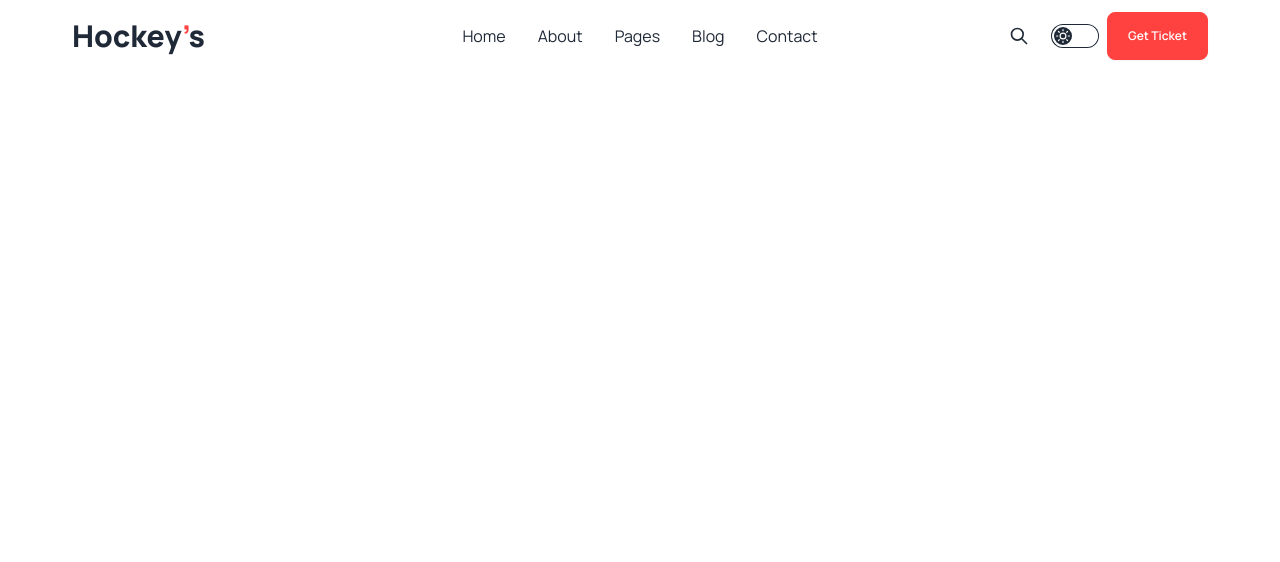
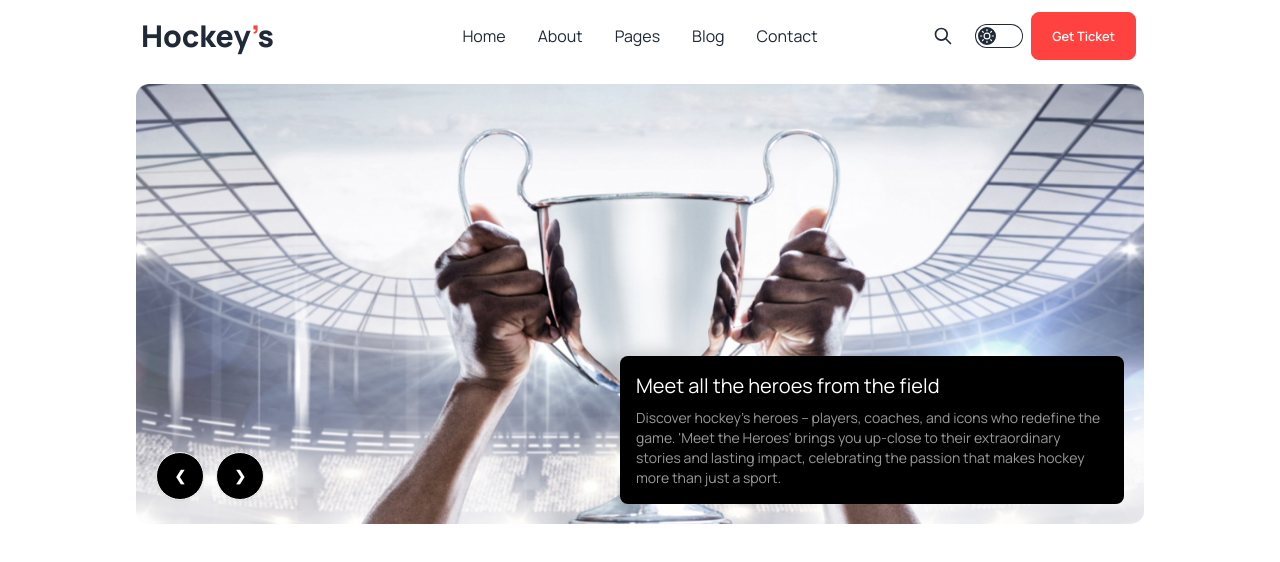
Before and after one commit to SadatRiyad/PH-Assignment3, a plain HTML site: page index.html in a window 1280 px wide. Drawn offline with nearby package versions, Linux system fonts and the light colour scheme.

Commit message:
header slider added

```diff
--- a/index.html
+++ b/index.html
@@ -47,7 +47,7 @@
             padding: 10px 20px;
             cursor: pointer;
             border: 1px solid #FF4240;
-            font-size: .75rem;
+            font-size: .8rem;
             font-weight: 600;
             transition: all 0.5s ease;
         }
@@ -57,13 +57,18 @@
             color: #FF4240;
             border: 1px solid #FF4240;
         }
+
+        .dropdown {
+            margin-left: -15px;
+        }
     </style>
 </head>
 
-<body class="font-manrope">
+<body class="font-manrope px-2 md:w-[80%] mx-auto ">
     <header>
         <!-- navbar start -->
-        <div class="max-w-6xl mx-auto justify-center items-center sticky">
+        <nav class="sticky top-0 z-10">
+            <div class="justify-center items-center">
                 <div class="navbar bg-base-100">
                     <div class="navbar-start">
                         <div class="dropdown">
@@ -75,7 +80,7 @@
                                 </svg>
                             </div>
                             <ul tabindex="0"
-                            class="menu menu-sm dropdown-content mt-3 z-[1] p-2 shadow bg-base-100 rounded-box w-52">
+                                class="menu menu-sm dropdown-content mt-3 z-[10000] p-2 shadow bg-base-100 rounded-box w-52">
                                 <li class="hover:text-main-color"><a>Home</a></li>
                                 <li class="hover:text-main-color"><a>About</a></li>
                                 <li class="hover:text-main-color"><a>Pages</a></li>
@@ -83,7 +88,7 @@
                                 <li class="hover:text-main-color"><a>Contact</a></li>
                             </ul>
                         </div>
-                    <a class=" text-xl md:text-3xl font-extrabold" href="#">Hockey<span
+                        <a class=" text-xl md:text-3xl font-extrabold ml-0 md:ml-3" href="#">Hockey<span
                                 class="text-main-color">’</span>s</a>
                     </div>
                     <div class="navbar-center hidden lg:flex">
@@ -130,8 +135,75 @@
                     </div>
                 </div>
             </div>
+        </nav>
         <!-- navbar end -->
 
+        <!-- header slider start -->
+        <div class="mt-3 relative">
+            <div class="carousel w-full md:h-[440px] relative">
+                <div id="slide1" class="carousel-item relative w-full">
+                    <img src="images/1.png" class="w-full" />
+                    <div
+                        class="absolute flex justify-between transform -translate-y-1/2 left-5 bottom-0 gap-2 md:gap-3">
+                        <a href="#slide3" class="btn btn-circle bg-black text-white hover:bg-main-color">❮</a>
+                        <a href="#slide2" class="btn btn-circle bg-black text-white hover:bg-main-color">❯</a>
+                    </div>
+                    <div
+                        class="absolute p-4 md:w-2/4 rounded-lg md:bottom-5 md:right-5 bg-black hidden md:block lg:block hover:drop-shadow-[5px_5px_5px_rgba(0,0,0,.55)] hover:scale-[.9999]">
+                        <h1 class="text-white text-sm md:text-xl mb-2">Meet all the heroes from the field</h1>
+                        <p class="text-[#FFFFFF99] text-xs md:text-sm">Discover hockey's heroes – players, coaches, and
+                            icons who redefine the game. 'Meet the
+                            Heroes' brings you up-close to their extraordinary stories and lasting impact, celebrating
+                            the passion that makes hockey more than just a sport.
+                        </p>
+                    </div>
+
+                </div>
+                <div id="slide2" class="carousel-item relative w-full">
+                    <img src="images/2.png" class="w-full" />
+                    <div
+                        class="absolute flex justify-between transform -translate-y-1/2 left-5 bottom-0 gap-2 md:gap-3">
+                        <a href="#slide1" class="btn btn-circle bg-black text-white hover:bg-main-color">❮</a>
+                        <a href="#slide3" class="btn btn-circle bg-black text-white hover:bg-main-color">❯</a>
+                    </div>
+                    <div
+                        class="absolute p-4 md:w-2/4 rounded-lg md:bottom-5 md:right-5 bg-black hidden md:block lg:block hover:drop-shadow-[5px_5px_5px_rgba(0,0,0,.55)] hover:scale-[.9999]">
+                        <h1 class="text-white text-sm md:text-xl mb-2">Meet all the heroes from the field</h1>
+                        <p class="text-[#FFFFFF99] text-xs md:text-sm">Discover hockey's heroes – players, coaches, and
+                            icons who redefine the game. 'Meet the
+                            Heroes' brings you up-close to their extraordinary stories and lasting impact, celebrating
+                            the passion that makes hockey more than just a sport.
+                        </p>
+                    </div>
+                </div>
+                <div id="slide3" class="carousel-item relative w-full">
+                    <img src="images/3.png" class="w-full" />
+                    <div
+                        class="absolute flex justify-between transform -translate-y-1/2 left-5 bottom-0 gap-2 md:gap-3">
+                        <a href="#slide2" class="btn btn-circle bg-black text-white hover:bg-main-color">❮</a>
+                        <a href="#slide1" class="btn btn-circle bg-black text-white hover:bg-main-color">❯</a>
+                    </div>
+                    <div
+                        class="absolute p-4 md:w-2/4 rounded-lg md:bottom-5 md:right-5 bg-black hidden md:block lg:block hover:drop-shadow-[5px_5px_5px_rgba(0,0,0,.55)] hover:scale-[.9999]">
+                        <h1 class="text-white text-sm md:text-xl mb-2">Meet all the heroes from the field</h1>
+                        <p class="text-[#FFFFFF99] text-xs md:text-sm">Discover hockey's heroes – players, coaches, and
+                            icons who redefine the game. 'Meet the
+                            Heroes' brings you up-close to their extraordinary stories and lasting impact, celebrating
+                            the passion that makes hockey more than just a sport.
+                        </p>
+                    </div>
+                </div>
+            </div>
+            <div
+                class="absolute p-5 md:w-2/4 rounded-lg md:bottom-160 md:left-310 bg-black md:hidden hover:drop-shadow-[5px_5px_5px_rgba(0,0,0,.55)] hover:scale-[.9999]">
+                <h1 class="text-white text-sm md:text-xl mb-2">Meet all the heroes from the field</h1>
+                <p class="text-[#FFFFFF99] text-xs md:text-sm">Discover hockey's heroes – players, coaches, and icons
+                    who redefine the game. 'Meet the
+                    Heroes' brings you up-close to their extraordinary stories and lasting impact, celebrating
+                    the passion that makes hockey more than just a sport.
+                </p>
+            </div>
+        </div>
     </header>
 
     <main>
```
Lines whose indentation alone changed are shown as unchanged.
